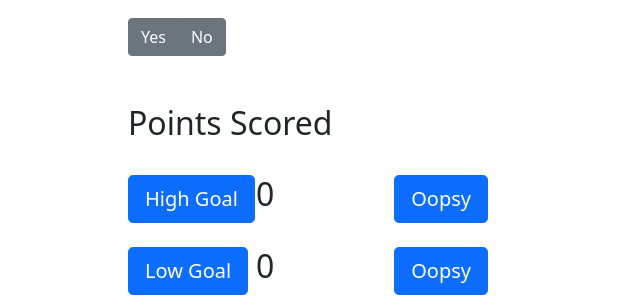
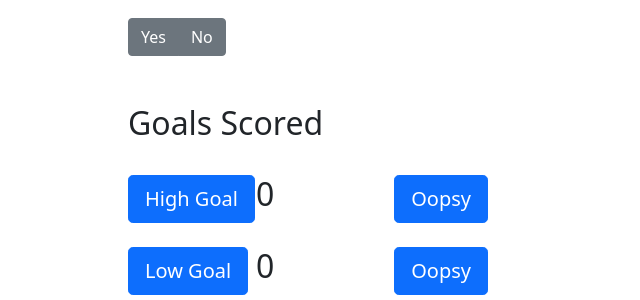
Before and after one commit to RoboLoCo-5338/ScoutingApp2022, a Flask app: page /observing in a window 1280 px wide. Shown: the part 261-561 px from the top of the page, without its empty margins (0-640 px from the left). Run offline with Flask 2, Linux system fonts and the light colour scheme; parts of the project's set-up code (start-up, migrations or seed data) failed here and were passed over.

Commit message:
fixed submit bug

```diff
--- a/templates/observing.html
+++ b/templates/observing.html
@@ -19,7 +19,7 @@
     <br>
     <br>
     <br>
-    <h2 style="margin-left: 10%">Points Scored</h2>
+    <h2 style="margin-left: 10%">Goals Scored</h2>
     <br>
     <div style="display: flex">
         <div style="width: 50%; flex: 1; margin-right: 10%; margin-left: 2.5%;">
@@ -180,6 +180,8 @@
             var color = 'Y';
         }
 
+        penalty = color;
+
         document.getElementById("table_penalties").innerText = color;
     }
 
```
